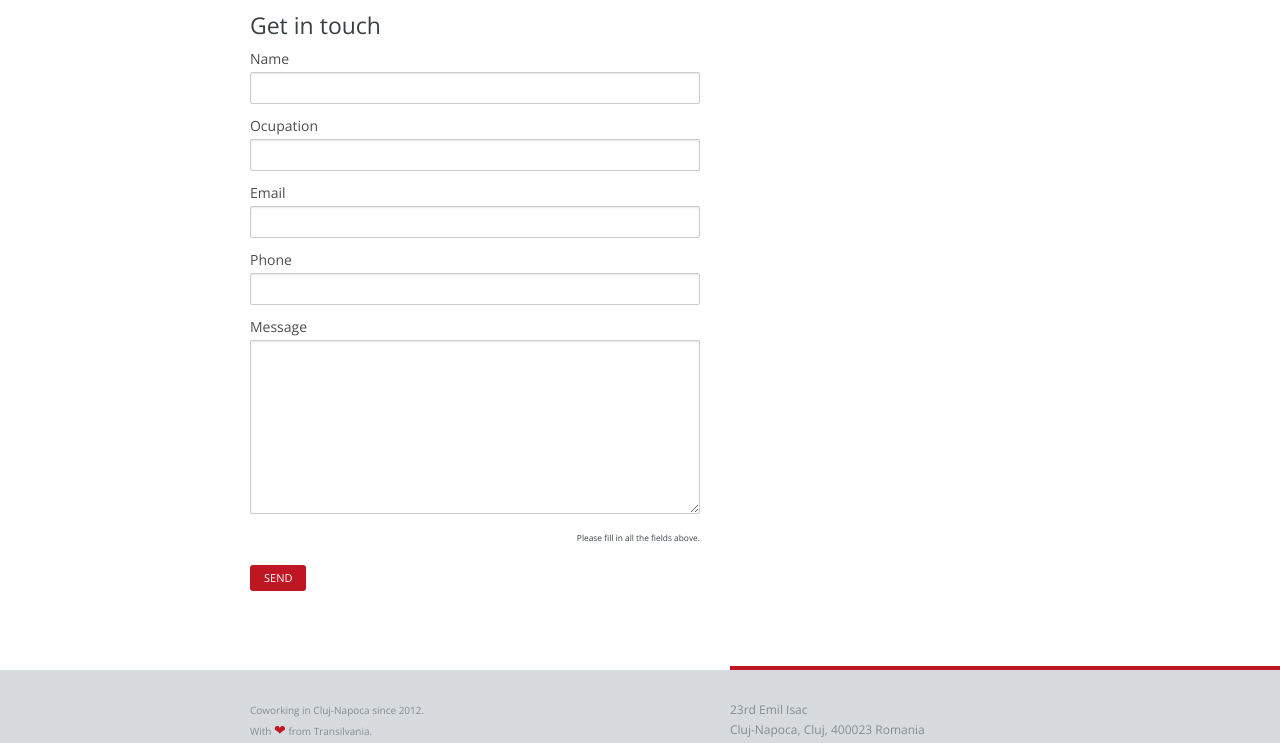
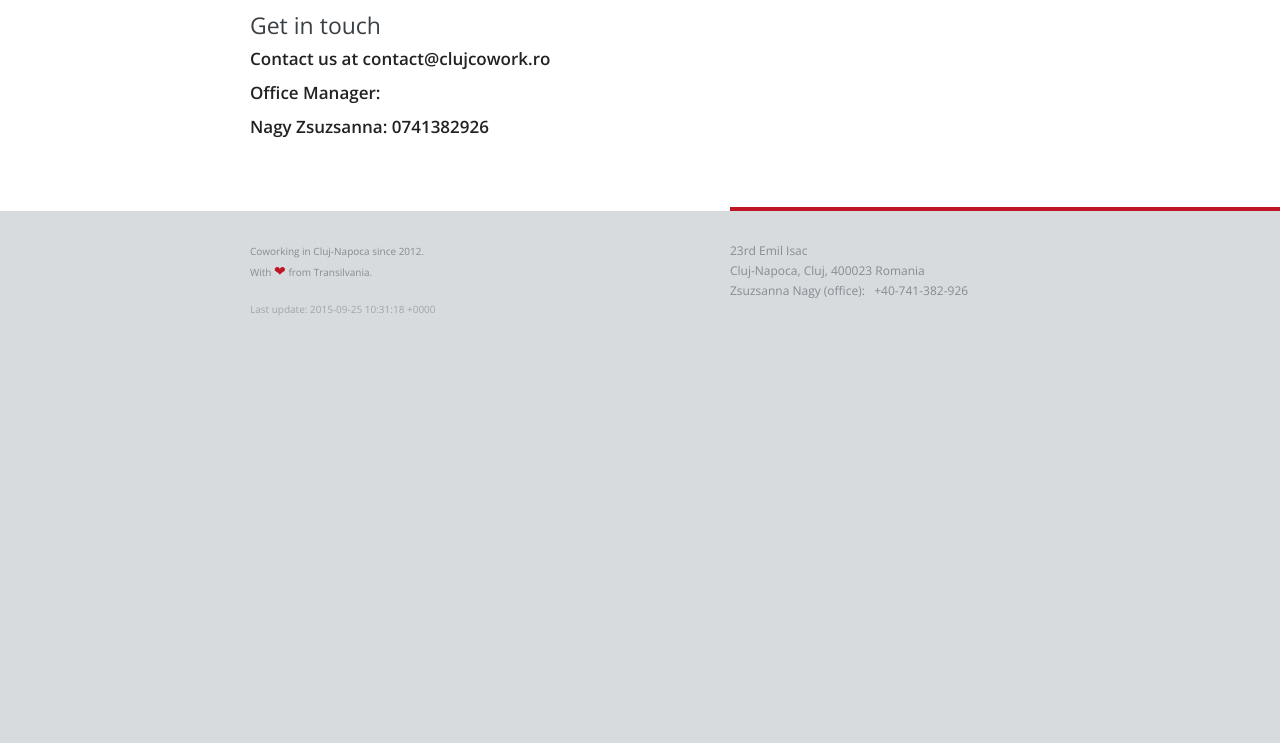
Before and after one commit to cluj-cowork/cluj-cowork.github.com, a Jekyll site: the page built from contact.html, in a window 1280 px wide, cut to the strip 591-1334 px from the top of the page. Built offline with Jekyll 4.4.1, drawn with Linux system fonts in a browser that asks for light colours; nearby versions of some CDN libraries; after the commit the page ends 927 px from its top, so only the background shows below that.

Commit message:
Removed Form

```diff
--- a/contact.html
+++ b/contact.html
@@ -12,11 +12,16 @@
     <iframe class="us-on-map" scrolling="no" src="https://maps.google.ro/maps?sll=45.942171,25.02008&amp;sspn=15.480341,33.815918&amp;cid=14242722275014482222&amp;ll=46.778668,23.585072&amp;spn=0.023511,0.04755&amp;z=14&amp;output=embed"></iframe>
 
     <h4>Get in touch</h4>
+    <h5> Contact us at contact@clujcowork.ro </h5>
+    <h5> Office Manager: </h5>
+    <h5> Nagy Zsuzsanna: 0741382926 </h5>
+    <!---
     <div class="alert-box success" style="display: none">
-      Thank you, our response won't wait.
+      Mulțumim, vom reveni cu un răspuns cât se poate de repede.
     </div>
+    -->
 
-    <!-- fugly google code -->
+    <!-- fugly google code
     <form action="https://spreadsheets.google.com/spreadsheet/formResponse?formkey=dFdHN2Y5Y1VURWlEV1A5TDJUUnhkRmc6MQ&amp;theme=0AX42CRMsmRFbUy03NTAzM2Q4My03ODU1LTQ2NzItODI2YS1kZmU5YzdiMzZjOGQ&amp;ifq" method="post" id="ss-form" >
       <label for="entry_0">Name</label>
       <input type="text" name="entry.0.single" id="entry_0" required />
```
Also changed, not shown: other parts of contact.html (+1 -1 lines).
